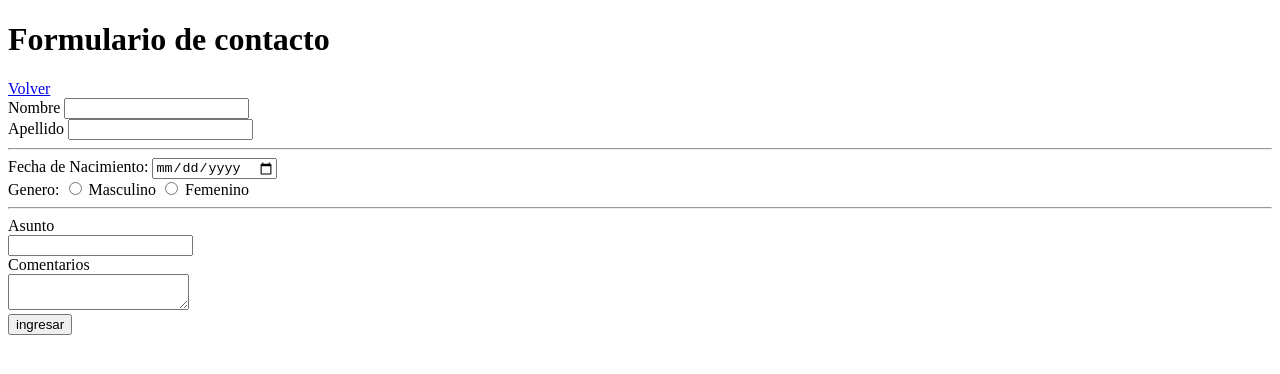
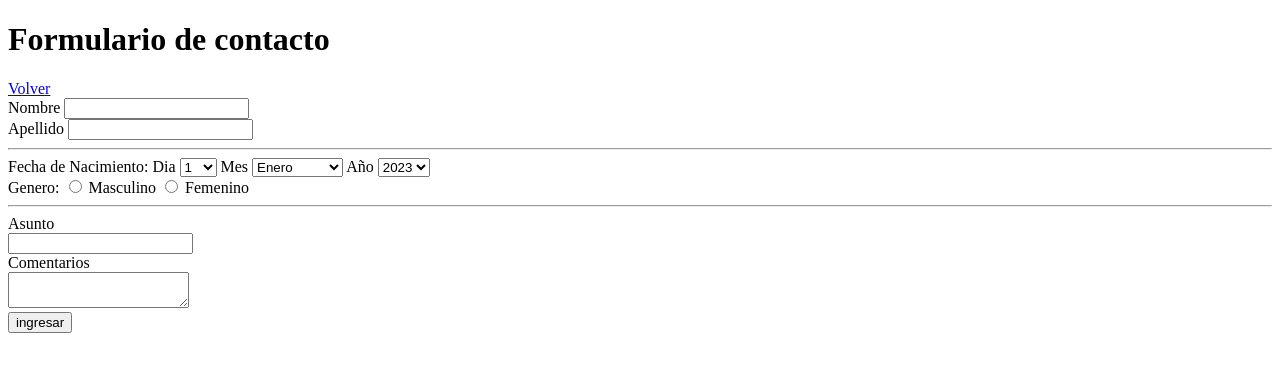
Before and after one commit to Randeco/Front-End, a plain HTML site: page contacto.html in a window 1280 px wide. Drawn offline with Linux system fonts and the light colour scheme.

Commit message:
formularios terminados

```diff
--- a/contacto.html
+++ b/contacto.html
@@ -16,8 +16,74 @@
     <input type="text" name="apellido" required placeholder="" id="apellido">
     <br>
     <hr>
+    <!-- aqui -->
     <label> Fecha de Nacimiento:</label>
-    <input type="date" name="fechanac" value="@Model.FechaNac" />
+    <label for="">Dia</label>
+    <select name="dia" id="dia">
+        <!-- opt{$}*30 -->
+        <!-- opt[value=$]{$}*30 (para rellenar los valores del value y del opt en este caso hasta 30) -->
+        <option value="1">1</option>
+        <option value="2">2</option>
+        <option value="3">3</option>
+        <option value="4">4</option>
+        <option value="5">5</option>
+        <option value="6">6</option>
+        <option value="7">7</option>
+        <option value="8">8</option>
+        <option value="9">9</option>
+        <option value="10">10</option>
+        <option value="11">11</option>
+        <option value="12">12</option>
+        <option value="13">13</option>
+        <option value="14">14</option>
+        <option value="15">15</option>
+        <option value="16">16</option>
+        <option value="17">17</option>
+        <option value="18">18</option>
+        <option value="19">19</option>
+        <option value="20">20</option>
+        <option value="21">21</option>
+        <option value="22">22</option>
+        <option value="23">23</option>
+        <option value="24">24</option>
+        <option value="25">25</option>
+        <option value="26">26</option>
+        <option value="27">27</option>
+        <option value="28">28</option>
+        <option value="29">29</option>
+        <option value="30">30</option>
+        <option value="31">31</option>
+    </select>
+    <label for="">Mes</label>
+    <select name="mes" id="mes">
+        <option value="1">Enero</option>
+        <option value="2">Febrero</option>
+        <option value="3">Marzo</option>
+        <option value="4">Abril</option>
+        <option value="5">Mayo</option>
+        <option value="6">Junio</option>
+        <option value="7">Julio</option>
+        <option value="8">Agosto</option>
+        <option value="9">Septiembre</option>
+        <option value="10">Octubre</option>
+        <option value="11">Noviembre</option>
+        <option value="12">Diciembre</option>
+    </select>
+    <label for="">Año</label>
+    <select name="" id="">
+    <option value="1">2023</option>
+    <option value="2">2022</option>
+    <option value="3">2021</option>
+    <option value="4">2020</option>
+    <option value="5">2019</option>
+    <option value="6">2018</option>
+    <option value="7">2017</option>
+    <option value="8">2016</option>
+    <option value="9">2015</option>
+    <option value="10">2014</option>
+    </select>
+
+    <!-- aqui -->
     <br>
     <label for="genero">Genero: </label>
     <input type="radio" id="masculino" name="genero" value="masculino">
```
